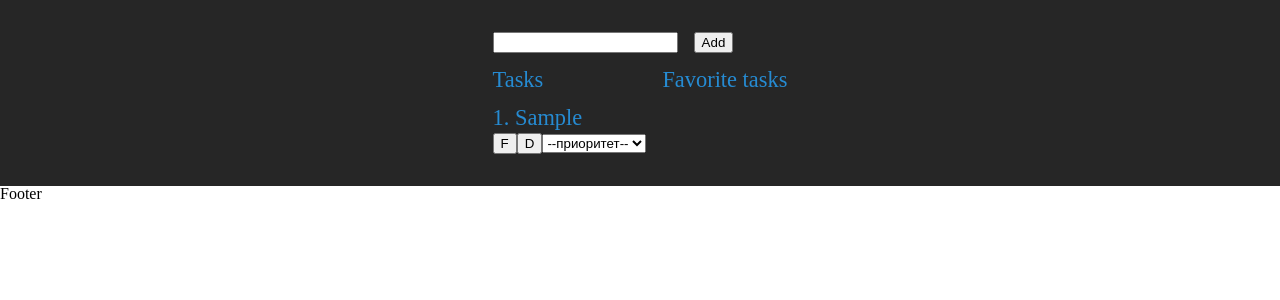
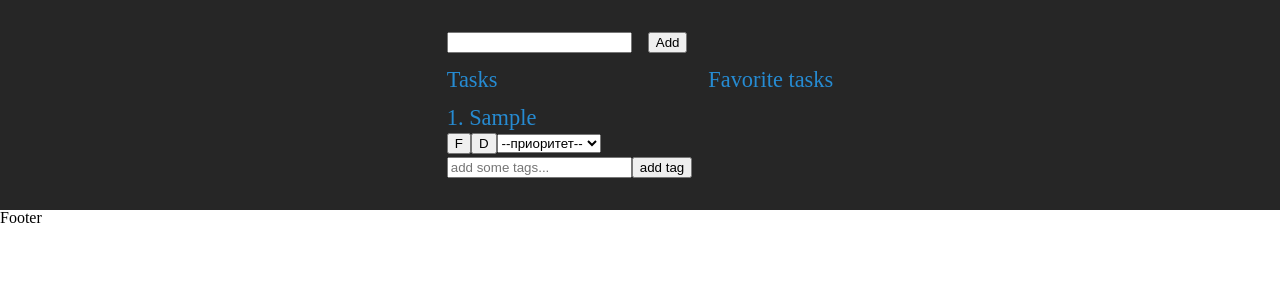
Before and after one commit to abbZe/amazing-todo-app, a React (Vite) app: page / in a window 1280 px wide. Both pictures are taken after typing "Sample" into the empty fields and a click on the button "Add". Shown: the top 300 px of the page. Built offline with nearby package versions, Linux system fonts and the light colour scheme.

Commit message:
added tag feature, but mistake with global state, trying to solve it

```diff
--- a/src/components/Home/index.tsx
+++ b/src/components/Home/index.tsx
@@ -59,16 +59,8 @@ export const Home: React.FC = () => {
     <section>
       <TodoWrapper>
         <InputForm onSubmit={submitHandler}>
-          <TaskInput
-            type="text"
-            value={inputTaskValue}
-            onChange={taskInputHandler}
-            required
-            autoFocus
-          />
-          <AddTaskBtn color="secondary" type="submit">
-            Add
-          </AddTaskBtn>
+          <TaskInput type="text" value={inputTaskValue} onChange={taskInputHandler} required autoFocus />
+          <AddTaskBtn type="submit">Add</AddTaskBtn>
         </InputForm>
         <TasksWrapper>
           <TasksList />
--- a/src/components/TasksList/index.tsx
+++ b/src/components/TasksList/index.tsx
@@ -1,7 +1,15 @@
 import { useDispatch, useSelector } from 'react-redux'
 import styled from 'styled-components'
-import { Priority, addPriority, addTaskToFavorite, removeTask } from '../../redux/tasks'
+import {
+  Priority,
+  addPriority,
+  addTagToTask,
+  addTaskToFavorite,
+  removeTask,
+  updateAddTagInputValue,
+} from '../../redux/tasks'
 import { selectTasks } from '../../redux/tasks/selectors'
+import { useRef } from 'react'
 
 const PlainTasksWrapper = styled.div`
   /* Box model */
@@ -9,16 +17,22 @@ const PlainTasksWrapper = styled.div`
   flex-direction: column;
   gap: 1rem;
 `
-const UnordList = styled.ul``
-const UnordListItem = styled.li``
+const UnordTaskList = styled.ul``
+const UnordTaskListItem = styled.li``
 const AddToFavoriteBtn = styled.button``
 const RemoveTaskBtn = styled.button``
 const SelectPriority = styled.select``
 const OptionPriority = styled.option``
+const AddTagInput = styled.input``
+const InputForm = styled.form``
+const AddTagBtn = styled.button``
+const UnordTagList = styled.ul``
+const UnordTagListItem = styled.li``
 
 export const TasksList: React.FC = () => {
   const dispatch = useDispatch()
-  const { tasks } = useSelector(selectTasks)
+  const { tasks, inputAddTagValue } = useSelector(selectTasks)
+  const selectTaskRef = useRef(null)
 
   const addToFavoriteBtnHandler = (taskIndex: number) => dispatch(addTaskToFavorite(taskIndex))
   const removeTaskHandler = (taskIndex: number) => dispatch(removeTask(taskIndex))
@@ -27,21 +41,33 @@ export const TasksList: React.FC = () => {
 
     dispatch(addPriority({ priorityValue, taskIndex }))
   }
+  const inputAddTagUpdateHandler = (event: React.ChangeEvent<HTMLInputElement>) => {
+    const inputAddTagValue = event.target.value
+
+    dispatch(updateAddTagInputValue(inputAddTagValue))
+  }
+  const submitAddTagHandler = (event: React.FormEvent<HTMLFormElement>, indexOfTask: number) => {
+    event.preventDefault()
+    const inputAddTagValue = event.target[0].value
+
+    dispatch(updateAddTagInputValue(''))
+    dispatch(addTagToTask({ inputAddTagValue, indexOfTask }))
+  }
 
   return (
     <PlainTasksWrapper>
       <h2>Tasks</h2>
-      <UnordList>
+      <UnordTaskList>
         {tasks.map((obj, index: number) => (
           <div key={index + 1}>
-            <UnordListItem key={index}>
+            <UnordTaskListItem key={index}>
               {index + 1}. {obj.task} {obj.priority}
-            </UnordListItem>
+            </UnordTaskListItem>
             <AddToFavoriteBtn onClick={() => addToFavoriteBtnHandler(index)}>F</AddToFavoriteBtn>
             <RemoveTaskBtn onClick={() => removeTaskHandler(index)}>D</RemoveTaskBtn>
             <SelectPriority
               defaultValue="choose"
-              name="priority"
+              ref={selectTaskRef}
               onChange={priorityValue => selectPriorityHandler(priorityValue, index)}
             >
               <OptionPriority value="choose" disabled>
@@ -51,9 +77,22 @@ export const TasksList: React.FC = () => {
               <OptionPriority value="medium">{Priority.medium}</OptionPriority>
               <OptionPriority value="low">{Priority.low}</OptionPriority>
             </SelectPriority>
+            <InputForm onSubmit={() => submitAddTagHandler(event, index)}>
+              <AddTagInput
+                value={inputAddTagValue}
+                onChange={event => inputAddTagUpdateHandler(event)}
+                placeholder="add some tags..."
+              />
+              <AddTagBtn type="submit">add tag</AddTagBtn>
+            </InputForm>
+            {obj.tags.map((tag, index) => (
+              <UnordTagList key={index + tag}>
+                <UnordTagListItem>{tag}</UnordTagListItem>
+              </UnordTagList>
+            ))}
           </div>
         ))}
-      </UnordList>
+      </UnordTaskList>
     </PlainTasksWrapper>
   )
 }
--- a/src/redux/tasks/index.ts
+++ b/src/redux/tasks/index.ts
@@ -14,12 +14,14 @@ export type TInitialState = {
   tasks: Array<TTasksObj>
   favoriteTasks: Array<TTasksObj>
   inputTaskValue: string
+  inputAddTagValue: string
 }
 
 const initialState: TInitialState = {
   tasks: [],
   favoriteTasks: [],
   inputTaskValue: '',
+  inputAddTagValue: '',
 }
 
 const tasksSlice = createSlice({
@@ -98,6 +100,19 @@ const tasksSlice = createSlice({
           break
       }
     },
+    updateAddTagInputValue(state, action) {
+      const inputAddTagVal = action.payload
+
+      state.inputAddTagValue = inputAddTagVal
+
+    },
+    addTagToTask(state, action) {
+      const { inputAddTagValue, indexOfTask } = action.payload
+      const { tags } = state.tasks[indexOfTask]
+
+      tags.push(inputAddTagValue)
+    },
+    addTagToFavTask(state, action) { },
   },
 })
 
@@ -111,4 +126,7 @@ export const {
   updateInputTaskValue,
   addPriority,
   addPriorityFavorite,
+  updateAddTagInputValue,
+  addTagToTask,
+  addTagToFavTask,
 } = tasksSlice.actions
```
Also changed, not shown: 1 other file (tests, documents, lock files or other folders).
